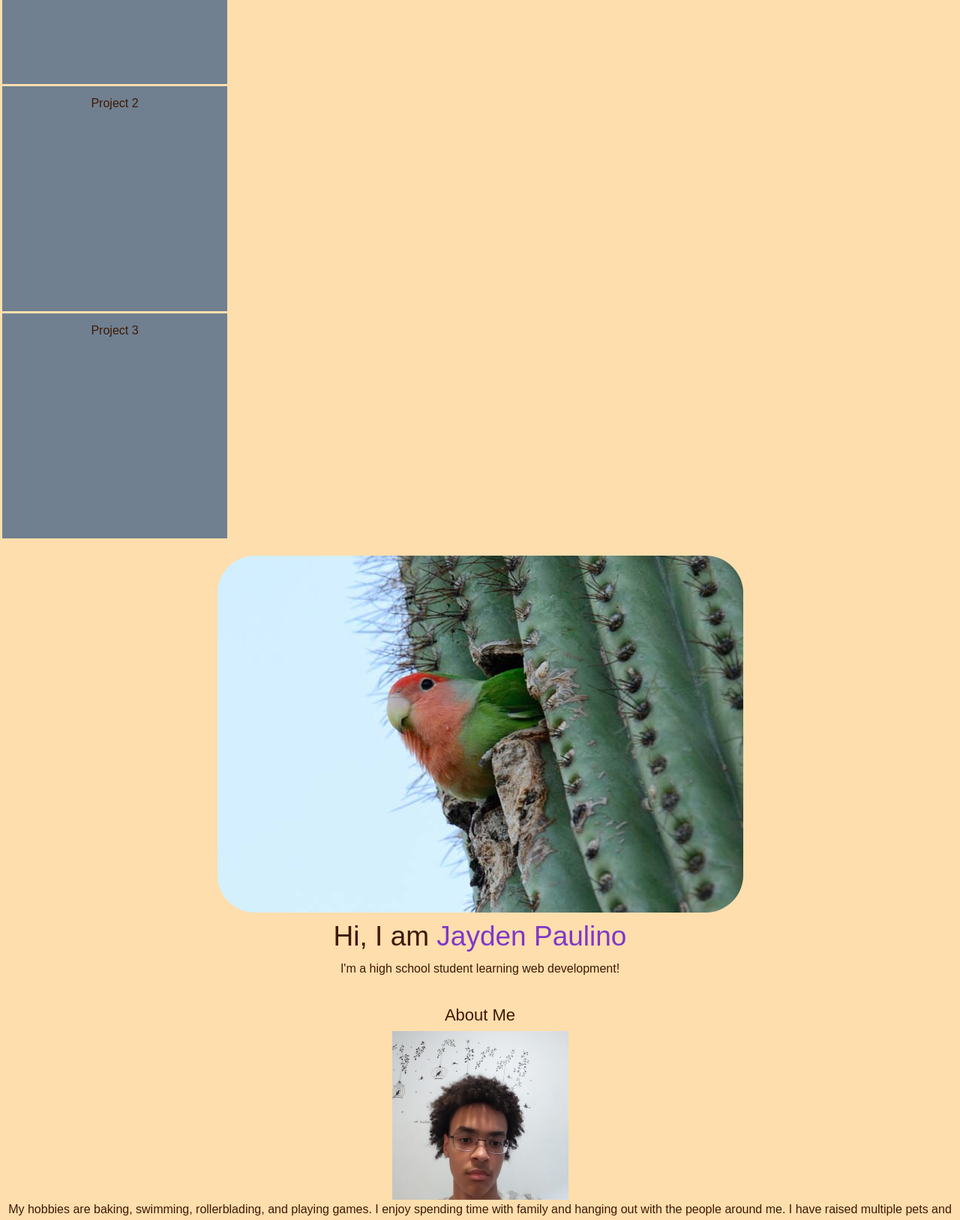
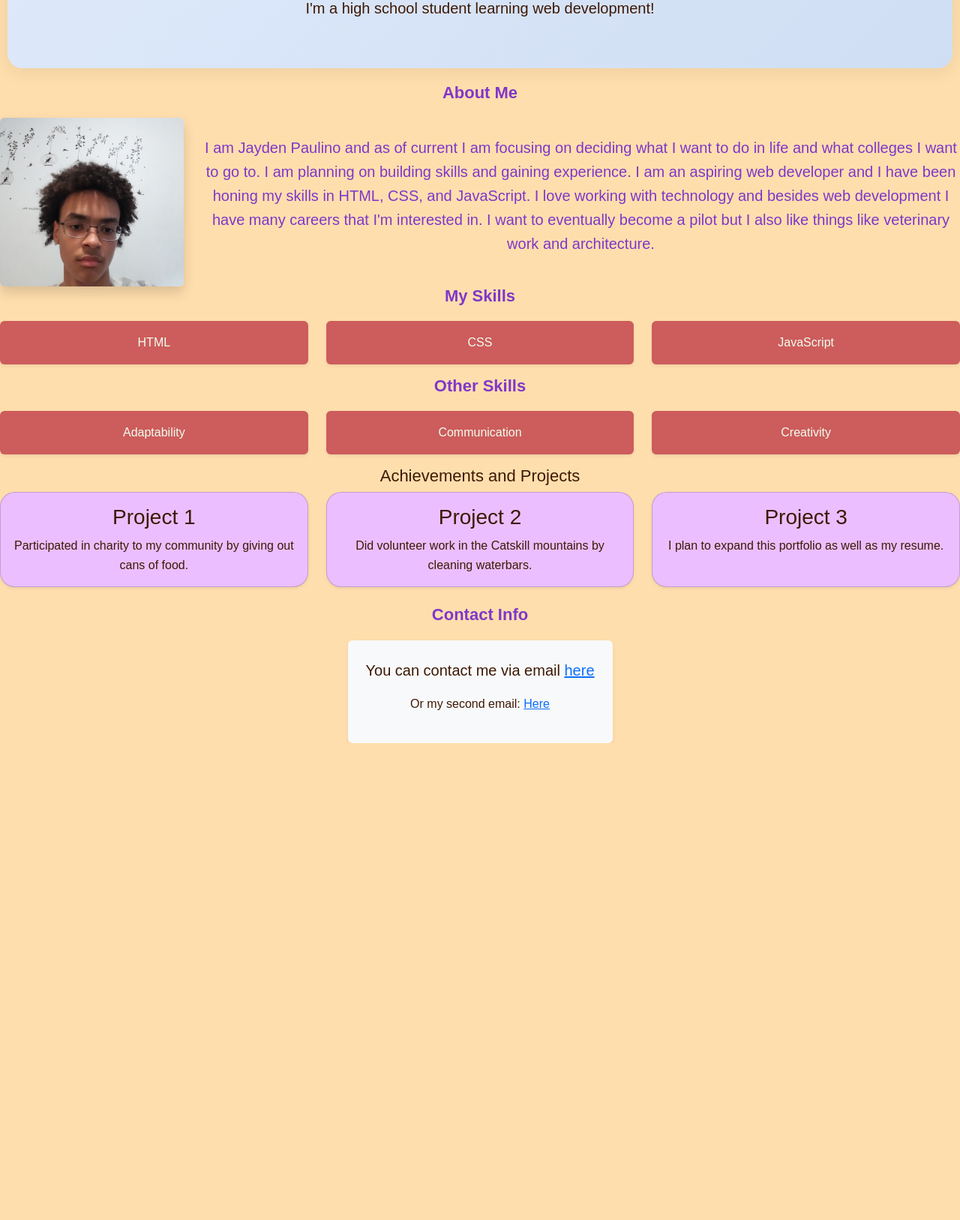
Before and after one commit to GrandScalleywag/SYEP-Portfolio-JP, a plain HTML site: page index.html in a window 1280 px wide. Shown: the part 418-2045 px from the top of the page at 75% size. After the commit the page ends 1409 px from the top, so only its background shows below. Drawn offline with nearby package versions, Linux system fonts and the light colour scheme.

Commit message:
FINAL WEBSITE

```diff
--- a/index.html
+++ b/index.html
@@ -6,7 +6,7 @@
     <meta name="viewport" content="width=device-width, initial-scale=1.0">
     <title> JP's Portfolio</title>
     <link href="https://cdn.jsdelivr.net/npm/bootstrap@5.3.7/dist/css/bootstrap.min.css" rel="stylesheet" integrity="sha384-LN+7fdVzj6u52u30Kp6M/trliBMCMKTyK833zpbD+pXdCLuTusPj697FH4R/5mcr" crossorigin="anonymous">
-    <link href"https://cdnjs.cloudflare.com/ajax/libs/font-awesome/6.4.0/css/all.min.css">
+    <link href="https://cdnjs.cloudflare.com/ajax/libs/font-awesome/6.0.0-beta3/css/all.min.css" rel="stylesheet">
     <link href="style.css" rel="stylesheet">
 </head>
 
@@ -24,6 +24,7 @@
         <a class="nav-link" href="index.html#about">About Me</a>
         <a class="nav-link" href="index.html#skills">My Skills</a>
         <a class="nav-link" href="testimonials.html">Testimonials</a>
+        <a class="nav-link disabled" aria-disabled="true">Disabled</a>
       </div>
     </div>
   </div>
@@ -31,75 +32,94 @@
 
 <body>
 
-    <section>
-        <navigation>
-            <div id="navigation" style="max-width: 960px;">
-                <ul>
-                    <li>Link 1</li>
-                    <li>Link 2</li>
-                    <li>Link 3</li>
-                    <li>Link 4</li>
-                    <li>Link 5</li>
-                </ul>
-            </div>
-        </navigation>
-        <center>
-            <img>
-            <!-- empty for now -->
-        </center>
-    </section>
+    <!-- Optional: Remove unused navigation section for cleaner look -->
 
     <hr />
     <br />
 
-    <section>
-        <h2>Projects</h2>
-        <div class="project">
-                <h3>Project 1</h3>
-                <img>
+    <section id="home" class="hero">
+        <div class="hero-content text-center py-5" style="background: linear-gradient(135deg, #e0eafc 0%, #cfdef3 100%); border-radius: 20px; box-shadow: 0 4px 24px rgba(0,0,0,0.08);">
+            <img src="cac.jpg" alt="My Profile Picture" class="rounded-circle shadow-lg mb-3" width="160" height="160">
+            <h2 class="fw-bold">Hi, I am <span class="accent">Jayden Paulino</span></h2>
+            <p class="lead">I'm a high school student learning web development!</p>
         </div>
-        <div class="project">Project 2</div>
-        <div class="project">Project 3</div>
-    </section>
-
-    <section id="home" class="hero">
-        <img src="cac.jpg" alt="My Profile Picture">
-        <h2>Hi, I am <span class="accent">Jayden Paulino</span></h2>
-        <p>I'm a high school student learning web development!</p>
     </section>
 
     <section id="about" class="section">
-        <h2>About Me</h2>
-        <img src="20250802_185944.jpg" width="235px" height="225px" alt="Myself">
-        <p>My hobbies are baking, swimming, rollerblading, and playing games.
-           I enjoy spending time with family and hanging out with the people around me.
-           I have raised multiple pets and animals and I currently have just one cat.
-           I have 2 older siblings and one younger brother. In the future I plan to explore
-           many career paths and find what is best for me. As of current I am focusing on
-           deciding what I want to do in life and what colleges I want to go to and I also
-           am planning on building skills and gaining experience.
-        </p>
+        <h2 class="section-title">About Me</h2>
+        <div class="d-flex flex-column flex-md-row align-items-center gap-4">
+            <img src="20250802_185944.jpg" width="245" height="225" alt="Myself" class="rounded shadow">
+            <p class="fs-5 about-text">I am Jayden Paulino and as of current I am focusing on deciding what I want to do in life and what colleges I want to go to. I am planning on building skills and gaining experience. I am an aspiring web developer and I have been honing my skills in HTML, CSS, and JavaScript. I love working with technology and besides web development I have many careers that I'm interested in. I want to eventually become a pilot but I also like things like veterinary work and architecture.</p>
+        </div>
 
     </section>
 
     <section id="skills" class="section">
-        <h2>My skills</h2>
-        <div class="grid">
-            <div>HTML</div>
-            <div>CSS</div>
-            <div>JavaScript</div>
+        <h2 class="section-title">My Skills</h2>
+        <div class="row text-center">
+            <div class="col-md-4 mb-3">
+                <div class="skill-card p-3 rounded shadow-sm">HTML</div>
+            </div>
+            <div class="col-md-4 mb-3">
+                <div class="skill-card p-3 rounded shadow-sm">CSS</div>
+            </div>
+            <div class="col-md-4 mb-3">
+                <div class="skill-card p-3 rounded shadow-sm">JavaScript</div>
+            </div>
         </div>
     </section>
     <section id="skills" class="section">
-        <h2>Second skills</h2>
-        <div>Adaptability</div>
-        <div>Communication</div>
+        <h2 class="section-title">Other Skills</h2>
+        <div class="row text-center">
+            <div class="col-md-4 mb-3">
+                <div class="skill-card p-3 rounded shadow-sm">Adaptability</div>
+            </div>
+            <div class="col-md-4 mb-3">
+                <div class="skill-card p-3 rounded shadow-sm">Communication</div>
+            </div>
+            <div class="col-md-4 mb-3">
+                <div class="skill-card p-3 rounded shadow-sm">Creativity</div>
+            </div>
+        </div>
     </section>
     </section>
 
+    <section id="Projects" class="section">
+        <h2>Achievements and Projects</h2>
+       <div class="row">
+           <div class="col-md-4 mb-4">
+               <div class="card h-100 shadow-sm">
+                   <div class="card-body">
+                       <h3 class="card-title">Project 1</h3>
+                       <p class="card-text">Participated in charity to my community by giving out cans of food.</p>
+                   </div>
+               </div>
+           </div>
+           <div class="col-md-4 mb-4">
+               <div class="card h-100 shadow-sm">
+                   <div class="card-body">
+                       <h3 class="card-title">Project 2</h3>
+                       <p class="card-text">Did volunteer work in the Catskill mountains by cleaning waterbars.</p>
+                   </div>
+               </div>
+           </div>
+           <div class="col-md-4 mb-4">
+               <div class="card h-100 shadow-sm">
+                   <div class="card-body">
+                       <h3 class="card-title">Project 3</h3>
+                       <p class="card-text">I plan to expand this portfolio as well as my resume.</p>
+                   </div>
+               </div>
+           </div>
+       </div>
+    </section>
+
     <section id="contact" class="section">
-        <h2>Contact Info</h2>
-        <p>You can contact me via email <a href="mailto:Paulinojayden9@gmail.com">here</a></p>
+        <h2 class="section-title">Contact Info</h2>
+        <div class="contact-box p-4 rounded shadow-sm bg-light">
+            <p class="fs-5">You can contact me via email <a href="mailto:Paulinojayden9@gmail.com" class="link-primary">here</a></p>
+            <p class="fs-6 mt-3">Or my second email: <a href="mailto:Jaydenpaulino63@gmail.com" class="link-primary">Here</a></p>
+        </div>
     </section>
 
     <script src="https://cdn.jsdelivr.net/npm/bootstrap@5.3.7/dist/js/bootstrap.bundle.min.js" integrity="sha384-ndDqU0Gzau9qJ1lfW4pNLlhNTkCfHzAVBReH9diLvGRem5+R9g2FzA8ZGN954O5Q" crossorigin="anonymous"></script>
--- a/style.css
+++ b/style.css
@@ -1,3 +1,51 @@
+/* Make About Me paragraph text white */
+/* Use a visually appealing accent color for About Me text */
+.about-text {
+    color: rgb(128, 55, 201); /* matches .accent and section-title */
+}
+}
+/* Match new index.html structure, keep original colors */
+.hero-content {
+    padding: 20px 10px;
+    background-color: navajowhite;
+    border-radius: 20px;
+    box-shadow: 0 4px 24px rgba(0,0,0,0.08);
+}
+
+.section-title {
+    font-size: 28px;
+    color: rgb(128, 55, 201);
+    margin-bottom: 20px;
+    font-weight: bold;
+}
+
+.skill-card {
+    background-color: indianred;
+    color: honeydew;
+    border-radius: 40px;
+    font-weight: 500;
+    box-shadow: 0 2px 8px rgba(0,0,0,0.07);
+    transition: transform 0.2s, box-shadow 0.2s;
+    cursor: pointer;
+}
+.skill-card:hover {
+    transform: translateY(-5px) scale(1.05);
+    box-shadow: 0 6px 24px rgba(0,0,0,0.12);
+}
+
+.card {
+    background-color: #ebbfff;
+    border-radius: 20px;
+    box-shadow: 0 2px 8px rgba(0,0,0,0.07);
+    color: rgb(61, 25, 4);
+}
+
+.contact-box {
+    background-color: #fff8dc;
+    border-radius: 16px;
+    box-shadow: 0 2px 8px rgba(0,0,0,0.07);
+    display: inline-block;
+}
 
 
 *{
@@ -50,6 +98,34 @@ body{
     width: 120px;
 }
 
+.grid2 {
+    display: flex;
+    gap: 30px;
+    justify-content: center;
+    flex-wrap: wrap;
+}
+
+.grid2 div{
+    padding: 5px;
+    border-radius: 45px;
+    background-color: #9062a5;
+    width: 125px;
+}
+
+.grid3 {
+    display: flex;
+    gap: 30px;
+    justify-content: center;
+    flex-wrap: wrap;
+}
+
+.grid3 div{
+    padding: 10px;
+    border-radius: 40px;
+    background-color: #ebbfff;
+    width: 200px;
+}
+
 #navigation {
     background-color: indianred;
     color: honeydew;
@@ -61,16 +137,6 @@ body{
     gap: 15px;
 }
 
-.project {
-    background-color: slategray;
-    border: 1px black;
-    height: 300px;
-    width: 300px;
-    margin: 3px;
-    padding: 10px;
-}
-
-
 
 @media (max-width: 768px){
     body{background-color:palevioletred;}
```
